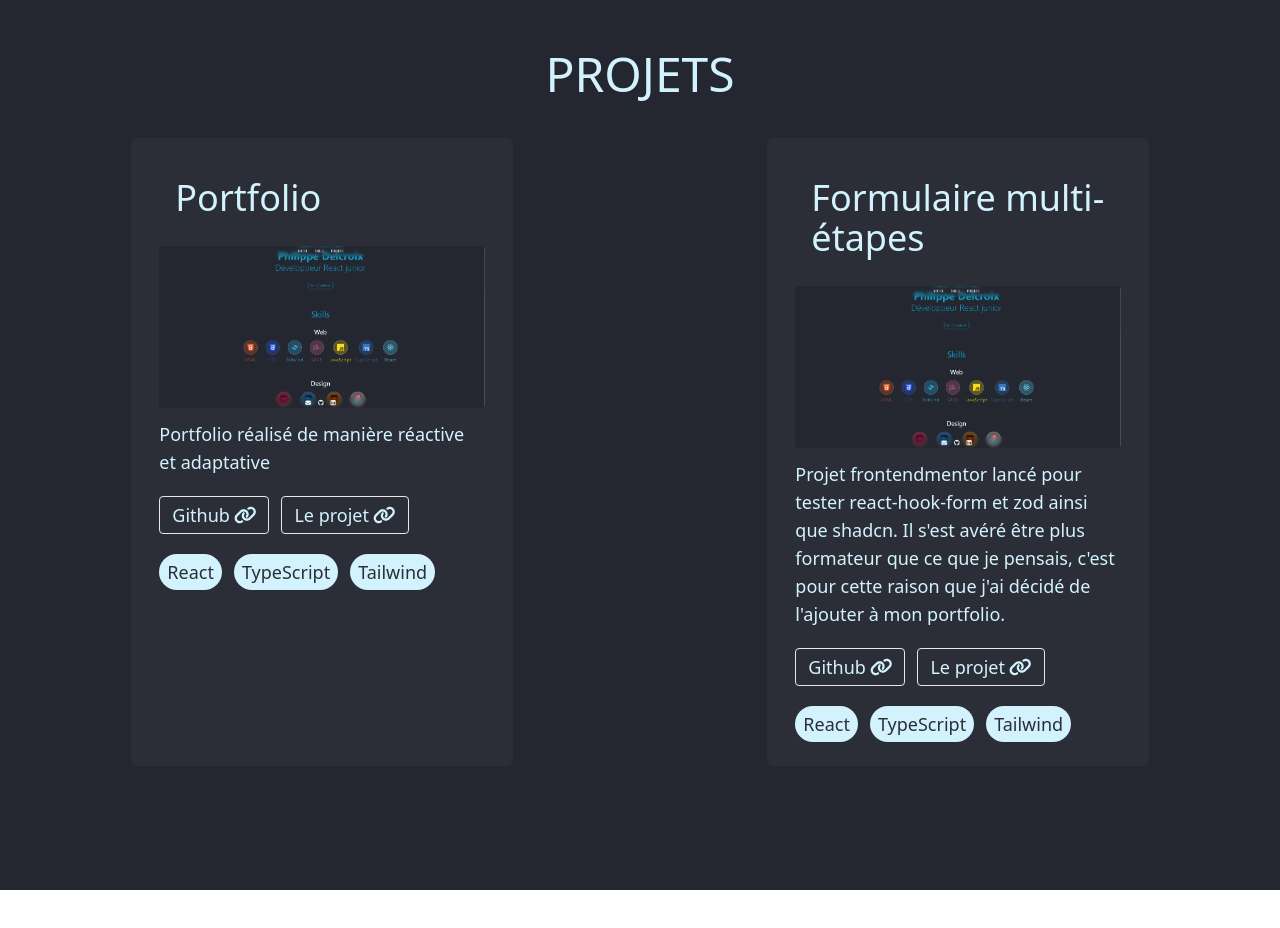
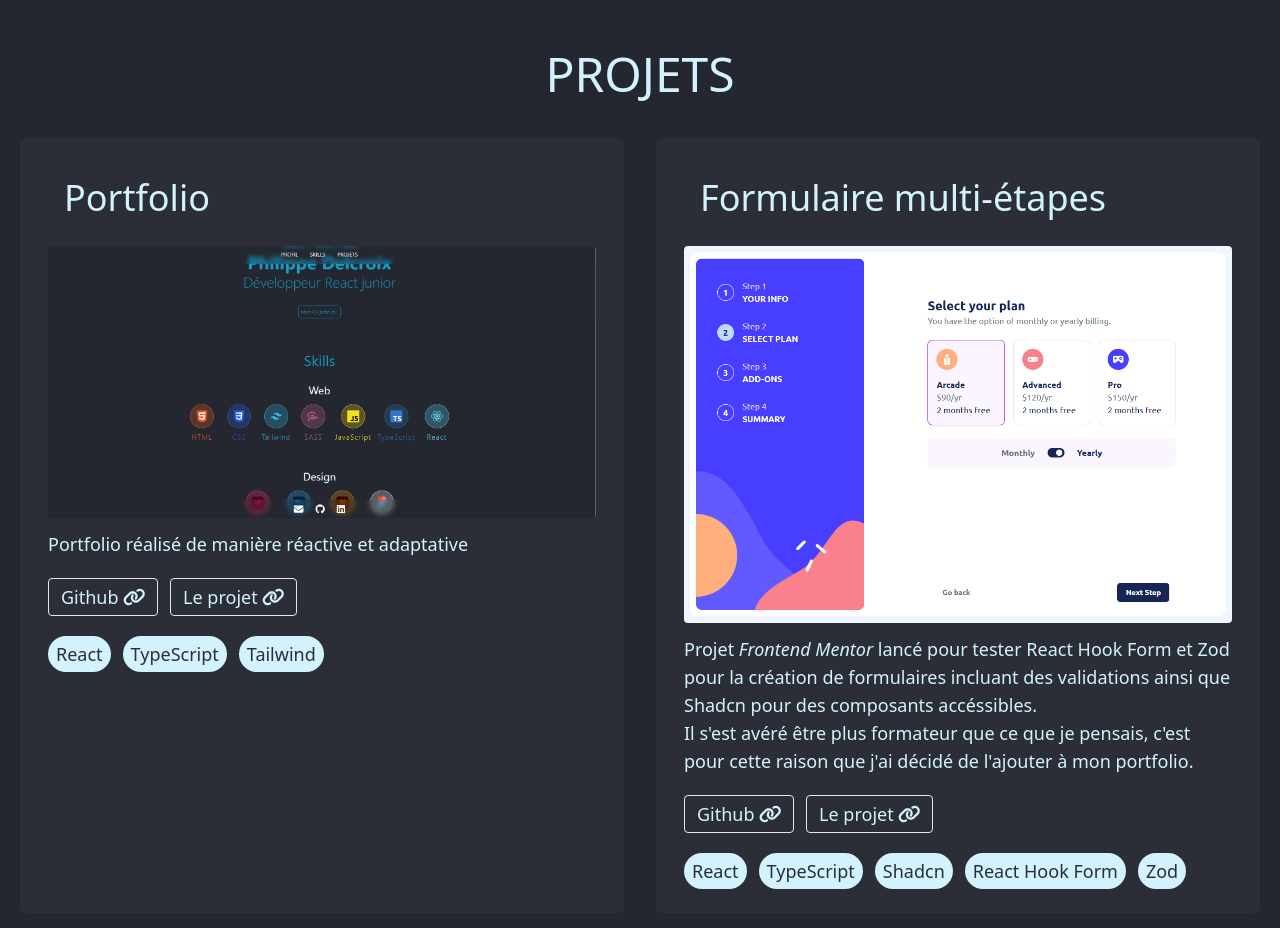
Before and after one commit to unphixedBug/portfolio, a React (Vite) app: page / in a window 1280 px wide. Shown: the part 1860-2788 px from the top of the page. Before the commit the page ends 2750 px from the top, so only its background shows below. Built offline with nearby package versions, Linux system fonts and the light colour scheme.

Commit message:
ajout du projet multi step form

```diff
--- a/src/components/ProjectCard.tsx
+++ b/src/components/ProjectCard.tsx
@@ -4,7 +4,7 @@ import { faLink } from "@fortawesome/free-solid-svg-icons";
 
 type ProjectCardProps = {
   name: string;
-  description: string;
+  description: string | JSX.Element;
   image: string;
   githubLink: string;
   liveLink: string;
@@ -20,7 +20,7 @@ const ProjectCard: React.FC<ProjectCardProps> = ({
   technologies,
 }) => {
   return (
-    <div className="flex flex-col items-start gap-2 lg:gap-3  rounded-md bg-secondColor  py-6 px-5 md:px-7 md:w-[calc(50%-1rem)] lg:w-[calc(33.3333%-2rem)]">
+    <div className="flex flex-col items-start gap-2 lg:gap-3  rounded-md bg-secondColor  py-6 px-5 md:px-7 md:w-[calc(50%-1rem)] max-w-[80%]">
       <h2 className="text-xl md:text-3xl lg:text-4xl m-2 sm:m-3 md:m-4">
         {name}
       </h2>
--- a/src/components/Projets.tsx
+++ b/src/components/Projets.tsx
@@ -15,11 +15,26 @@ const Projets = () => {
         />
         <ProjectCard
           name="Formulaire multi-étapes"
-          description="Projet frontendmentor lancé pour tester react-hook-form et zod ainsi que shadcn. Il s'est avéré être plus formateur que ce que je pensais, c'est pour cette raison que j'ai décidé de l'ajouter à mon portfolio."
-          image="./projetsimg/portfolio.PNG"
-          githubLink="https://github.com/philouLeF/portfolio"
-          liveLink="https://philoulef.github.io/portfolio/"
-          technologies={["React", "TypeScript", "Tailwind"]}
+          description={
+            <p>
+              Projet <i>Frontend Mentor</i> lancé pour tester React Hook Form et
+              Zod pour la création de formulaires incluant des validations ainsi
+              que Shadcn pour des composants accéssibles.
+              <br />
+              Il s'est avéré être plus formateur que ce que je pensais, c'est
+              pour cette raison que j'ai décidé de l'ajouter à mon portfolio.
+            </p>
+          }
+          image="./projetsimg/multiStepForm.PNG"
+          githubLink="https://github.com/unphixedBug/multi-step-form-main"
+          liveLink="https://unphixedbug.github.io/multi-step-form-main"
+          technologies={[
+            "React",
+            "TypeScript",
+            "Shadcn",
+            "React Hook Form",
+            "Zod",
+          ]}
         />
       </div>
     </div>
--- a/src/constants/constants.ts
+++ b/src/constants/constants.ts
@@ -71,7 +71,7 @@ export const diversSkills = [
     accentColor: "rgb(0, 0, 0)",
   },
   {
-    name: "react-hook-form",
+    name: "React Hook Form",
     icon: ReactHookForm,
     mainColor: "rgb(236,89,144)",
     accentColor: "rgb(255, 255, 255)",
```
Also changed, not shown: public/projetsimg/multiStepForm.PNG (added).
